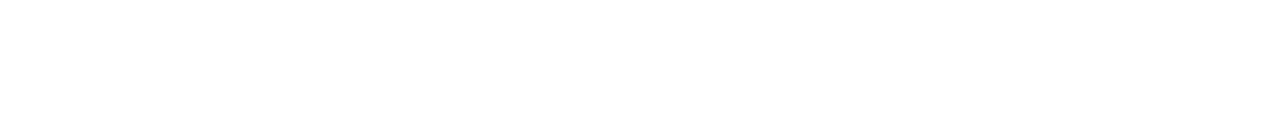
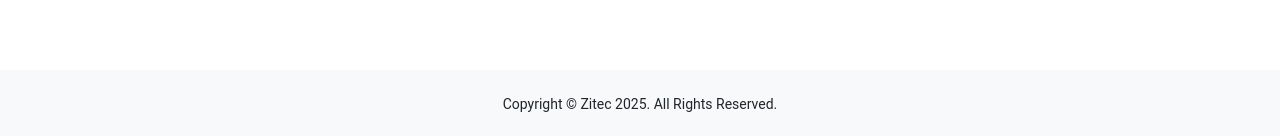
Before and after one commit to katy-atch/zitec-usa, a React (Vite) app: page /contact in a window 1280 px wide. Shown: the part 661-797 px from the top of the page. Built offline with nearby package versions, Linux system fonts and the light colour scheme; a web font is replaced by a local one.

Commit message:
footer and styling

```diff
--- a/src/App.tsx
+++ b/src/App.tsx
@@ -6,6 +6,7 @@ import { Navigation } from './components/navigation.tsx';
 
 import './index.css';
 import 'yet-another-react-lightbox/styles.css';
+import { Footer } from './components/common/Footer.tsx';
 
 function App() {
   return (
@@ -16,6 +17,7 @@ function App() {
         <Route path="about" element={<About />} />
         <Route path="contact" element={<Contact />} />
       </Routes>
+      <Footer />
     </BrowserRouter>
   );
 }
--- /dev/null
+++ b/src/components/common/Footer.tsx
@@ -0,0 +1,16 @@
+import { Col, Container, Row } from 'react-bootstrap';
+import './common.css';
+
+export const Footer = () => (
+  <footer id="footer" className="text-center p-4 bg-light">
+    <Container>
+      <Row>
+        <Col>
+          <p className="mb-0 small">
+            Copyright &copy; Zitec 2025. All Rights Reserved.
+          </p>
+        </Col>
+      </Row>
+    </Container>
+  </footer>
+);
--- a/src/components/common/common.css
+++ b/src/components/common/common.css
@@ -9,3 +9,10 @@
   background-color: #0b1661;
   border-color: #0b1661;
 }
+
+#footer {
+  position: fixed;
+  bottom: 0;
+  left: 0;
+  width: 100%;
+}
```
